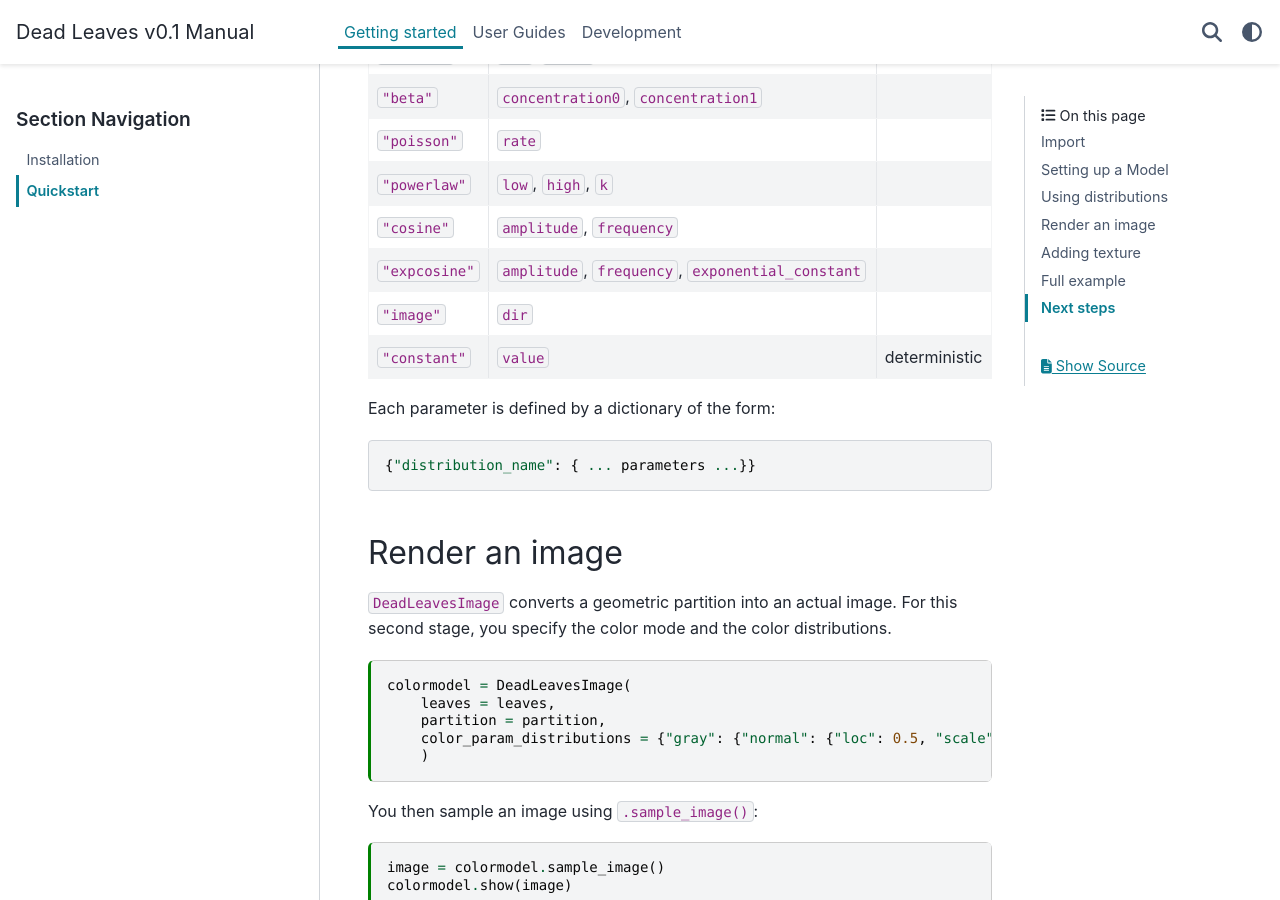
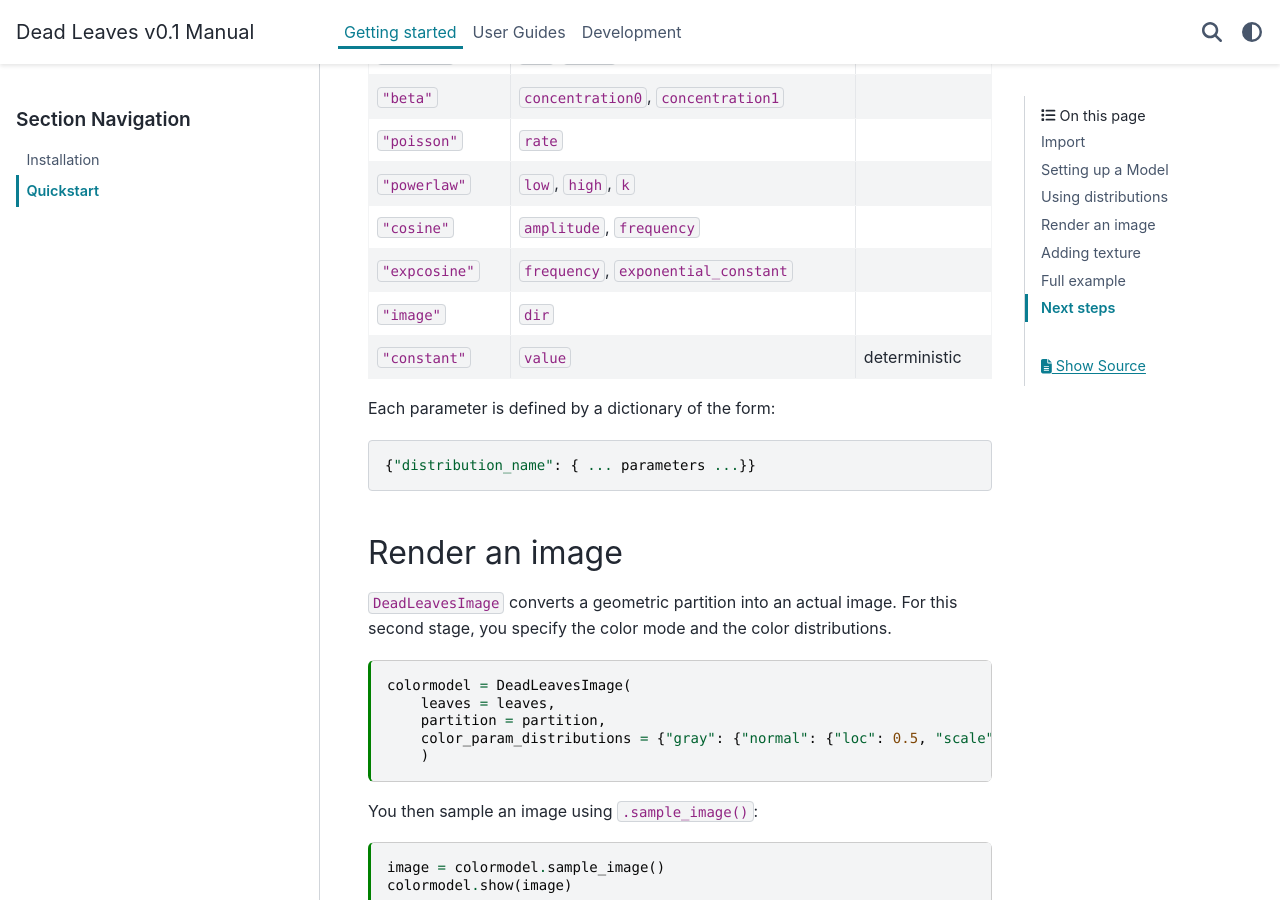
Before and after one commit to ag-perception-wallis-lab/deadleaves, a Sphinx documentation site: the page built from docs/getting_started/quickstart.md, in a window 1280 px wide and 900 px high, scrolled down 1644 px. Built offline with Sphinx 7.4.7 and the PyData theme 0.15.4, drawn with Linux system fonts in a browser that asks for light colours; pages that are not in the unit, such as notebooks, are missing from menus.

Commit message:
Remove amplitude from expcosine

```diff
--- a/docs/getting_started/quickstart.md
+++ b/docs/getting_started/quickstart.md
@@ -70,7 +70,7 @@ The package includes common PyTorch distributions and several custom ones:
 | `"poisson"` | `rate` | |
 | `"powerlaw"` | `low`, `high`, `k` | |
 | `"cosine"` | `amplitude`, `frequency` | |
-| `"expcosine"` | `amplitude`, `frequency`, `exponential_constant` | |
+| `"expcosine"` | `frequency`, `exponential_constant` | |
 | `"image"` | `dir` | |
 | `"constant"` | `value` | deterministic |
 
```
